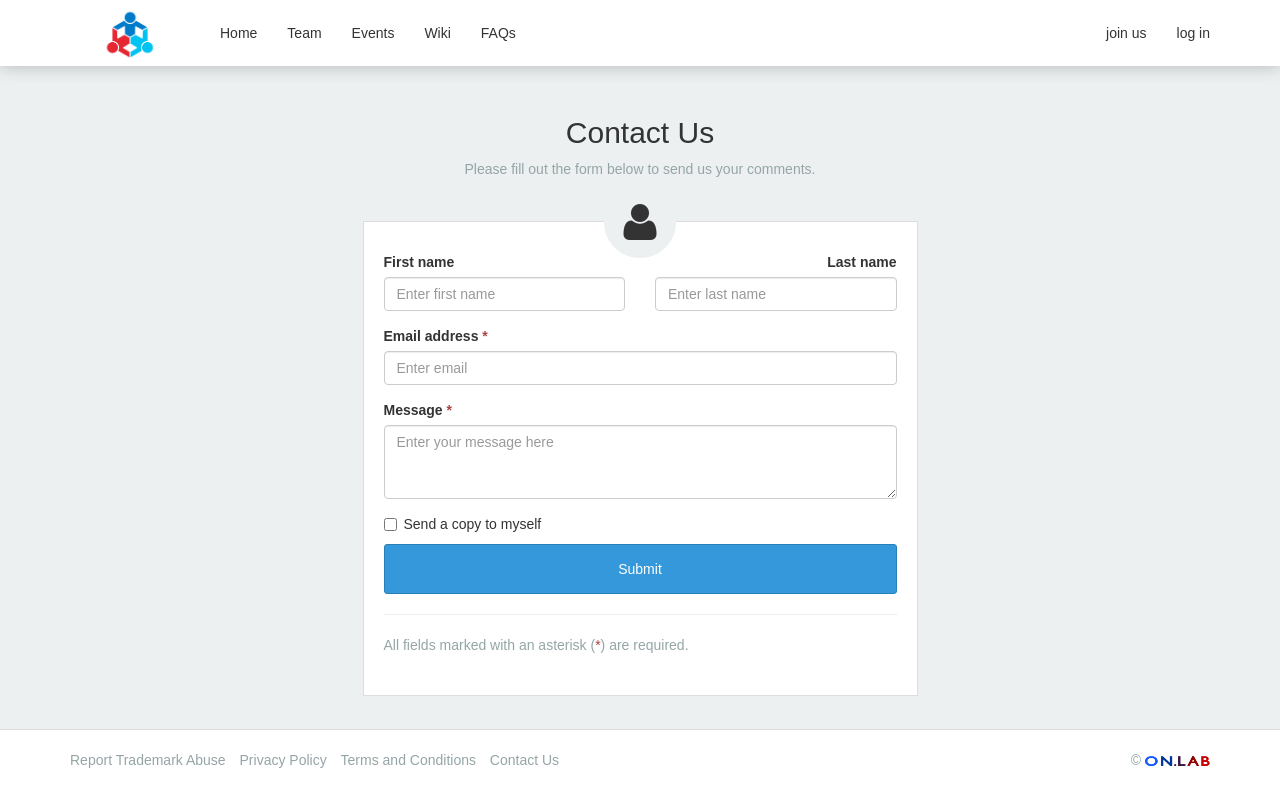
After one commit to kn17/OnosAmbassador, a Django app: page /contact-us/ in a window 1280 px wide. The commit adds this page. Run offline with Django 3.2, Linux system fonts and the light colour scheme; some libraries are stand-ins or nearby versions.

Commit message:
settings update

```diff
--- a/ONOSAmbassadors/urls.py
+++ b/ONOSAmbassadors/urls.py
@@ -28,6 +28,8 @@ urlpatterns = [
     url(r'^login/$', login_view, name ='login'),
     url(r'joinus/$', joinus,name='joinus'),
     url(r'about-us/$', 'ONOSAmbassadors.views.about', name='about'),
+    url(r'contact-us/$', 'ONOSAmbassadors.views.contact', name='contact'),
+    url(r'contact-magic/$', 'ONOSAmbassadors.views.contact_logic', name='contact_logic'),
     url(r'reports/', include('reports.urls', namespace='reports')),
     url(r'^logout/$', logout_view, name='logout'),
     url(r'^register/$', register_view, name='register'),
--- a/ONOSAmbassadors/views.py
+++ b/ONOSAmbassadors/views.py
@@ -4,6 +4,9 @@ from events.models import Event
 from announcements.models import Announcements
 from user_profile.models import UserProfile
 from django.db.models import Q
+from django.core.mail import send_mail
+from django.http import HttpResponseRedirect
+from django.core.urlresolvers import reverse
 import datetime
 
 
@@ -49,3 +52,24 @@ def about(request):
     else:
         user = None
     return render_to_response('about_us.html',{'userProfile':user,}, RequestContext(request))
+
+def contact(request):
+    if request.user.is_authenticated():
+        user = UserProfile.objects.get(pk=request.user.id)
+    else:
+        user = None
+    return render_to_response('contact_us.html',{'userProfile':user,}, RequestContext(request))
+
+def contact_logic(request):
+    first_name = request.GET.get('first_name')
+    last_name = request.GET.get('last_name')
+    email = request.GET.get('email')
+    message = request.GET.get('message')
+    cc_myself = request.GET.get('cc_myself')
+    subject = "New Message from " + first_name + " " + last_name
+    recipients = ['ambassadors@onlab.us']
+    if cc_myself:
+        recipients.append(email)
+
+    send_mail(subject, message, email, recipients)
+    return HttpResponseRedirect(reverse('home'))
--- /dev/null
+++ b/templates/contact_us.html
@@ -0,0 +1,74 @@
+{% extends 'layout/base.html' %}
+{% block content %}
+<div class="wrapper body-inverse"> <!-- wrapper -->
+	  <div class="container">
+	    <div class="row">
+		  <!-- Contact Us form -->
+		  <div class="col-sm-6 col-sm-offset-3">
+		    <h2 class="text-center">Contact Us</h2>
+			<p class="text-muted text-center">
+			  Please fill out the form below to send us your comments.
+			</p>
+			<div class="form-white form-contact">
+			  <form role="form" method="get" action="{% url 'contact_logic' %}">
+			    <div class="form-group">
+				  <div class="row">
+				    <div class="col-sm-6">
+				    <label for="name-1">First name</label>
+                        {% if not user.is_authenticated %}
+				    <input type="text" class="form-control" id="name-1" placeholder="Enter first name" name="first_name">
+                        {% else %}
+				    <input type="text" class="form-control" id="name-1" placeholder="Enter first name" value="{{ user.first_name }}" name="first_name">
+                        {% endif %}
+				    </div>
+				    <div class="col-sm-6">
+				    <label for="name-2" class="pull-right-xs">Last name</label>
+                        {% if not user.is_authenticated %}
+				    <input type="text" class="form-control" id="name-2" placeholder="Enter last name" name="last_name">
+                        {% else %}
+				    <input type="text" class="form-control" id="name-2" placeholder="Enter last name" value="{{ user.last_name }}" name="last_name">
+                        {% endif %}
+				    </div>
+				  </div>
+			    </div>
+			    <div class="form-group">
+				  <label for="email-contact">Email address <span class="text-danger">*</span></label>
+                    {% if not user.is_authenticated %}
+				  <input type="email" class="form-control" id="email-contact" placeholder="Enter email" name="email">
+                    {% else %}
+				  <input type="email" class="form-control" id="email-contact" placeholder="Enter email" name="email" value="{{ user.email }}">
+                    {% endif %}
+			    </div>
+				<div class="form-group">
+				  <label for="message">Message <span class="text-danger">*</span></label>
+				  <textarea id="message" class="form-control" rows="3" placeholder="Enter your message here" name="message"></textarea>
+				</div>
+			    <div class="checkbox">
+				  <label>
+				    <input type="checkbox" name="cc_myself"> Send a copy to myself
+				  </label>
+			    </div>
+			    <button type="submit" class="btn btn-block btn-color btn-xxl">Submit</button>
+			  </form>
+			  <hr>
+			  <p class="text-muted">
+			    All fields marked with an asterisk (<span class="text-danger">*</span>) are required.
+			  </p>
+                {% if user.is_authenticated %}
+			  <div class="form-avatar contact-avatar">
+				<img src="{{ userProfile.image.url }}" alt="...">
+			  </div>
+                {% else %}
+                     <div class="form-avatar contact-avatar">
+                    <span class="fa-stack fa-3x show animated flipInX">
+				  <i class="fa fa-circle fa-stack-2x"></i>
+				  <i class="fa fa-user fa-stack-1x"></i>
+				</span>
+                    </div>
+                {% endif %}
+			</div>
+		  </div>
+		</div>
+	  </div>
+	</div> <!-- / wrapper -->
+{% endblock %}
--- a/templates/layout/base.html
+++ b/templates/layout/base.html
@@ -105,7 +105,7 @@
                         <li><a href="#">Report Trademark Abuse</a></li>
                         <li><a href="#">Privacy Policy</a></li>
                         <li><a href="#">Terms and Conditions</a></li>
-                        <li><a href="#">Contact Us</a></li>
+                        <li><a href="{% url 'contact' %}">Contact Us</a></li>
                     </ul>
                     <span class="pull-right-xs text-muted">&copy; <a href="http://onlab.us/"><img src="{% static 'img/onlab-logo.jpg' %}" height="10px" width="65px"></a></span>
                     <div class="clearfix"></div>
```
Also changed, not shown: ONOSAmbassadors/forms.py (deleted, +0 -15 lines), templates/about_us.html (+28 -1 lines), user_profile/admin.py (+2 -9 lines), user_profile/forms.py (+0 -15 lines), user_profile/models.py (+8 -6 lines).
